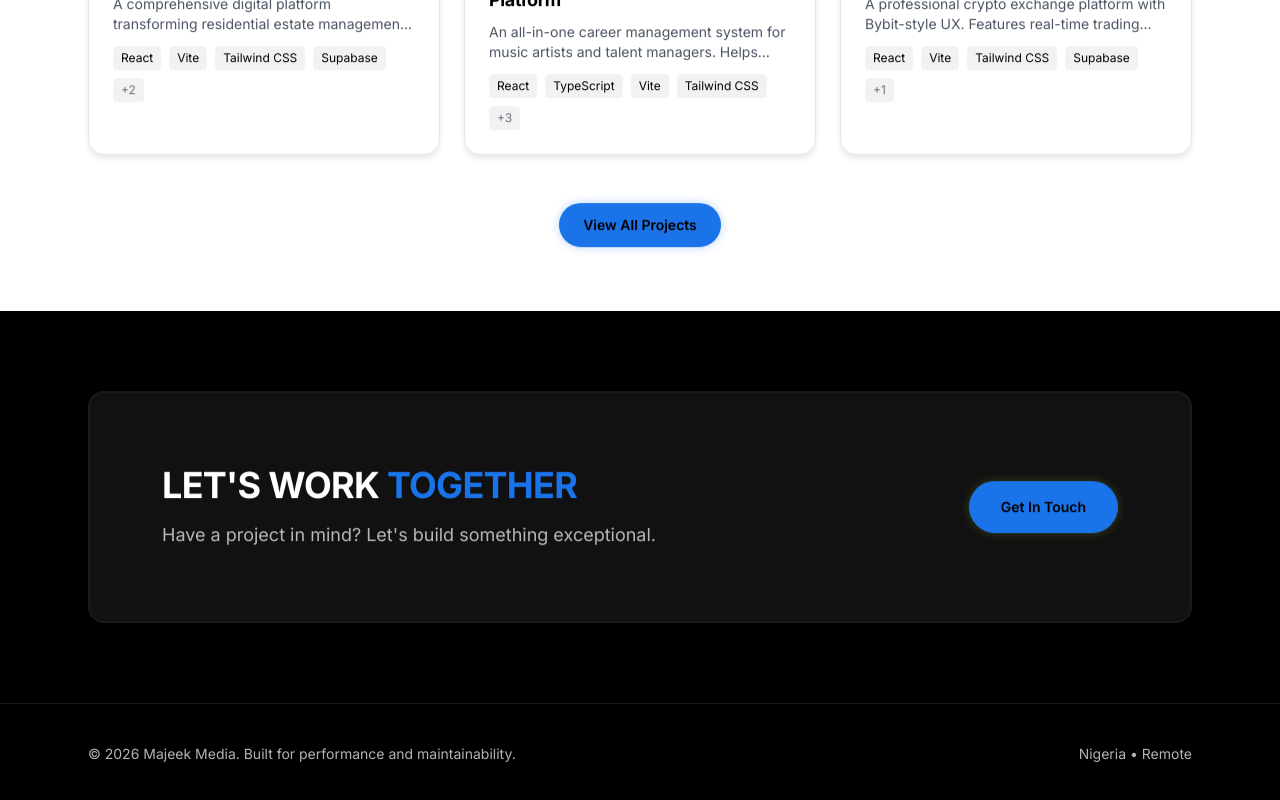
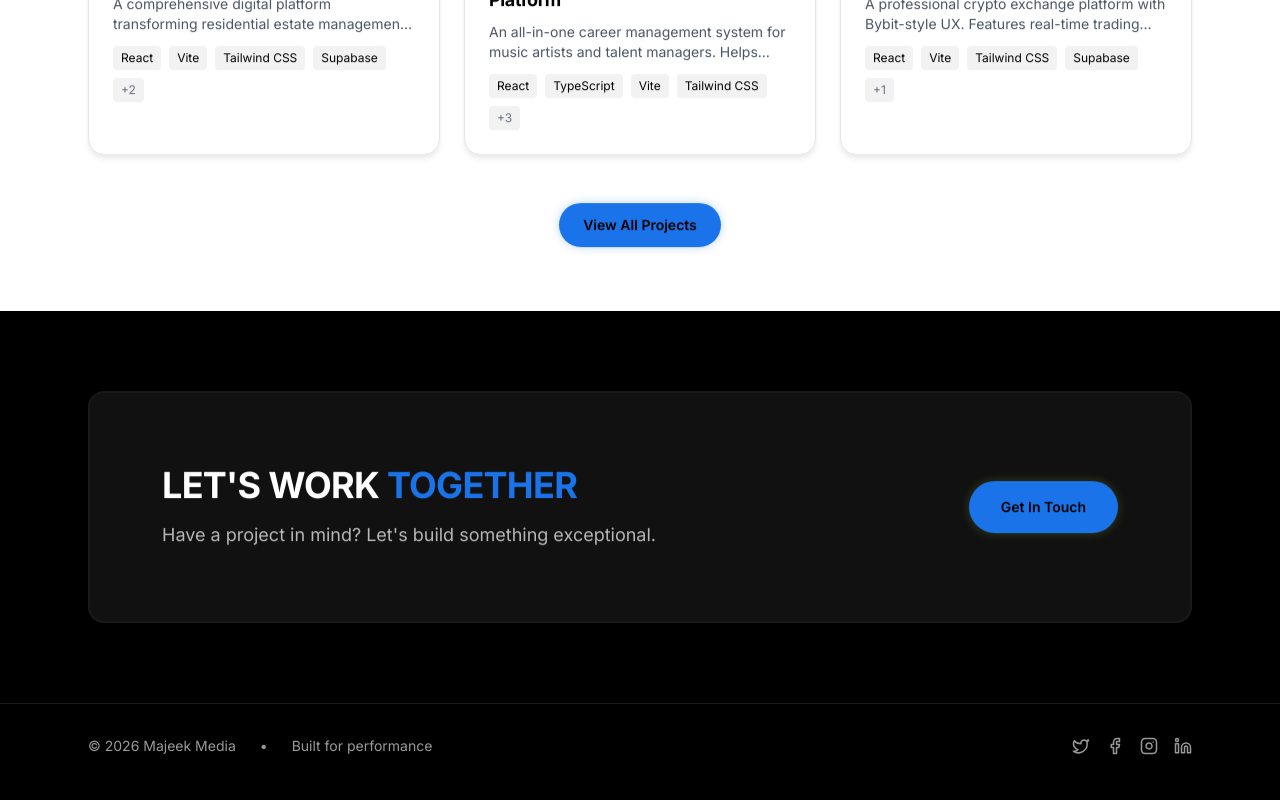
Before and after one commit to Majeekmedia/majeekmedia-portfolio, a React (Vite) app: page / in a window 1280 px wide. Shown: the part 2217-3017 px from the top of the page. Built offline with nearby package versions, Linux system fonts and the light colour scheme.

Commit message:
Add final polish: ScrollTop, darker 404 page, Footer socials, and SEO tags

```diff
--- a/src/App.jsx
+++ b/src/App.jsx
@@ -1,6 +1,7 @@
 import { Routes, Route } from "react-router-dom";
 import Navbar from "./components/Navbar.jsx";
 import Footer from "./components/Footer.jsx";
+import ScrollToTop from "./components/ScrollToTop.jsx";
 
 import Home from "./pages/Home.jsx";
 import Services from "./pages/Services.jsx";
@@ -12,6 +13,7 @@ import NotFound from "./pages/NotFound.jsx";
 export default function App() {
   return (
     <div className="min-h-screen flex flex-col">
+      <ScrollToTop />
       <Navbar />
 
       <main className="flex-1">
--- a/src/components/Footer.jsx
+++ b/src/components/Footer.jsx
@@ -1,3 +1,4 @@
+import { Instagram, Linkedin, Twitter, Facebook } from "lucide-react";
 import Container from "./Container.jsx";
 
 export default function Footer() {
@@ -5,12 +6,51 @@ export default function Footer() {
 
   return (
     <footer className="border-t border-white/10 bg-black">
-      <Container className="py-10 flex flex-col sm:flex-row items-start sm:items-center justify-between gap-4">
-        <div className="text-sm text-white/70">
-          © {year} Majeek Media. Built for performance and maintainability.
+      <Container className="py-8 flex flex-col md:flex-row items-center justify-between gap-6">
+        <div className="flex flex-col md:flex-row items-center gap-2 md:gap-6 text-sm text-white/60">
+          <span>© {year} Majeek Media</span>
+          <span className="hidden md:inline">•</span>
+          <span>Built for performance</span>
         </div>
-        <div className="text-sm text-white/70">
-          Nigeria • Remote
+
+        {/* Social Links */}
+        <div className="flex items-center gap-4">
+          <a
+            href="http://x.com/majeekmedia"
+            target="_blank"
+            rel="noopener noreferrer"
+            className="text-white/60 hover:text-vibrant transition-colors duration-200"
+            aria-label="Twitter"
+          >
+            <Twitter size={18} />
+          </a>
+          <a
+            href="https://web.facebook.com/majeekmedia/"
+            target="_blank"
+            rel="noopener noreferrer"
+            className="text-white/60 hover:text-vibrant transition-colors duration-200"
+            aria-label="Facebook"
+          >
+            <Facebook size={18} />
+          </a>
+          <a
+            href="https://www.instagram.com/preyetekenah/"
+            target="_blank"
+            rel="noopener noreferrer"
+            className="text-white/60 hover:text-vibrant transition-colors duration-200"
+            aria-label="Instagram"
+          >
+            <Instagram size={18} />
+          </a>
+          <a
+            href="https://www.linkedin.com/in/preye-tekenah-a5799313a/"
+            target="_blank"
+            rel="noopener noreferrer"
+            className="text-white/60 hover:text-vibrant transition-colors duration-200"
+            aria-label="LinkedIn"
+          >
+            <Linkedin size={18} />
+          </a>
         </div>
       </Container>
     </footer>
--- /dev/null
+++ b/src/components/ScrollToTop.jsx
@@ -0,0 +1,12 @@
+import { useEffect } from "react";
+import { useLocation } from "react-router-dom";
+
+export default function ScrollToTop() {
+  const { pathname } = useLocation();
+
+  useEffect(() => {
+    window.scrollTo(0, 0);
+  }, [pathname]);
+
+  return null;
+}
--- a/src/components/Seo.jsx
+++ b/src/components/Seo.jsx
@@ -1,14 +1,29 @@
 import { Helmet } from "react-helmet-async";
 
-export default function Seo({ title, description, path = "" }) {
+export default function Seo({ title, description, path = "", image = "/images/og-image.png" }) {
   const site = "https://majeekmedia.com";
   const url = site + path;
+  const fullImage = site + image;
 
   return (
     <Helmet>
       <title>{title}</title>
-      {description ? <meta name="description" content={description} /> : null}
+      <meta name="description" content={description || "Scalable web platforms for businesses and startups."} />
       <link rel="canonical" href={url} />
+
+      {/* Open Graph / Facebook */}
+      <meta property="og:type" content="website" />
+      <meta property="og:url" content={url} />
+      <meta property="og:title" content={title} />
+      <meta property="og:description" content={description} />
+      {/* <meta property="og:image" content={fullImage} /> */}
+
+      {/* Twitter */}
+      <meta property="twitter:card" content="summary_large_image" />
+      <meta property="twitter:url" content={url} />
+      <meta property="twitter:title" content={title} />
+      <meta property="twitter:description" content={description} />
+      {/* <meta property="twitter:image" content={fullImage} /> */}
     </Helmet>
   );
 }
--- a/src/pages/NotFound.jsx
+++ b/src/pages/NotFound.jsx
@@ -1,17 +1,39 @@
 import Container from "../components/Container.jsx";
 import { ButtonLink } from "../components/Button.jsx";
 import Seo from "../components/Seo.jsx";
+import { AlertTriangle } from "lucide-react";
 
 export default function NotFound() {
   return (
     <>
       <Seo title="Page Not Found — Majeek Media" path="/404" />
-      <section className="py-20">
+      <section className="bg-black min-h-[70vh] flex items-center justify-center relative overflow-hidden">
+        {/* Background glow effects */}
+        <div className="absolute top-1/2 left-1/2 -translate-x-1/2 -translate-y-1/2 w-64 h-64 bg-vibrant/20 rounded-full blur-[100px] pointer-events-none" />
+
         <Container>
-          <h1 className="text-3xl font-semibold tracking-tight">Page not found</h1>
-          <p className="mt-3 text-slate-600">The page you’re looking for doesn’t exist.</p>
-          <div className="mt-6">
-            <ButtonLink to="/" variant="primary">Go Home</ButtonLink>
+          <div className="text-center relative z-10 max-w-lg mx-auto">
+            <div className="inline-flex items-center justify-center w-20 h-20 rounded-full bg-vibrant/10 border border-vibrant/20 mb-6 animate-bounce-slow">
+              <AlertTriangle size={40} className="text-vibrant" />
+            </div>
+
+            <h1 className="text-4xl sm:text-5xl font-extrabold text-white mb-4">
+              Page <span className="text-vibrant">Not Found</span>
+            </h1>
+
+            <p className="text-lg text-white/70 mb-8 leading-relaxed">
+              The page you're looking for doesn't exist or has been moved.
+              Let's get you back on track.
+            </p>
+
+            <div className="flex flex-wrap gap-4 justify-center">
+              <ButtonLink to="/" variant="vibrant">
+                Return Home
+              </ButtonLink>
+              <ButtonLink to="/services" variant="secondary">
+                View Services
+              </ButtonLink>
+            </div>
           </div>
         </Container>
       </section>
```
